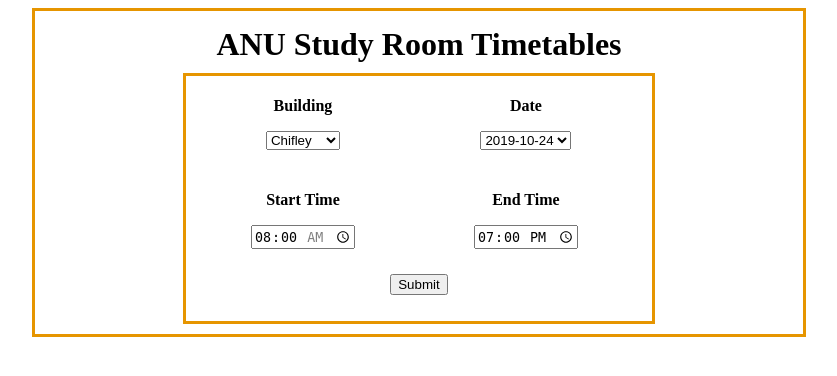
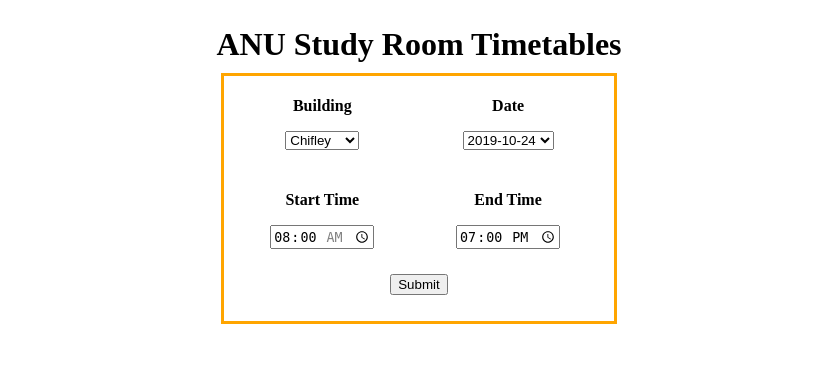
Before and after one commit to FudgeMunkey/ANUStudyRooms-Website, a Flask app: page / in a window 1280 px wide. Shown: the top 376 px of the page, without its empty margins (221-1058 px from the left). Run offline with Flask 2, Linux system fonts and the light colour scheme.

Commit message:
- Time col is the same width regardless of building - So much less jarring, beautiful

```diff
--- a/static/mainstyle.css
+++ b/static/mainstyle.css
@@ -47,10 +47,21 @@ h1 {
     text-align: center;
 }
 
+.time-col {
+    width: 75px;
+}
+
+#filter-body {
+    margin: auto;
+    width: 50%;
+    border: 3px solid orange;
+    padding: 5px 5px 10px;
+}
+
 #page-body {
     margin: auto;
     width: 60%;
-    border: 3px solid #e69500;
+    border: 3px solid white;
     padding: 5px 5px 10px;
 }
 
--- a/templates/home.html
+++ b/templates/home.html
@@ -11,7 +11,7 @@
             <h1>ANU Study Room Timetables</h1>
 
             <!-- FILTER FORM -->
-            <form method="POST" id="page-body">
+            <form method="POST" id="filter-body">
                 <div class="filter-element">
                     <p><b>Building</b></p>
                     <select name="building">
@@ -58,6 +58,14 @@
                 {% endif %}
 
                 <table id="table-body">
+                    {% if titles is defined %}
+                    <colgroup>
+                        <col class="time-col"/>
+                        {% for trash in room_name %}
+                            <col />
+                        {% endfor %}
+                    </colgroup>
+                    {% endif %}
                     <tr>
                         {% if titles is defined %}
                             <th>Times</th>
```
